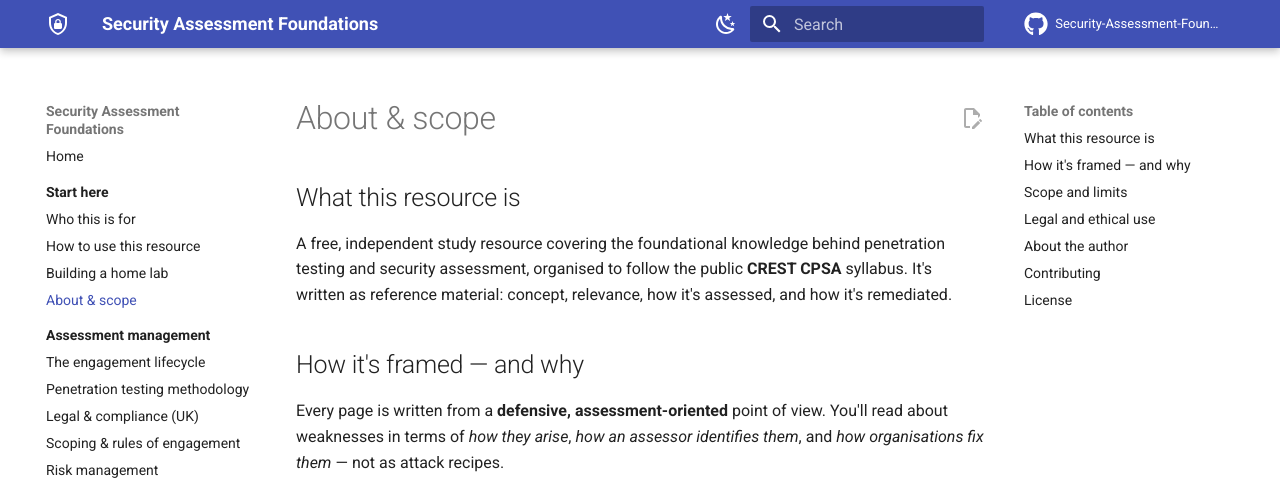
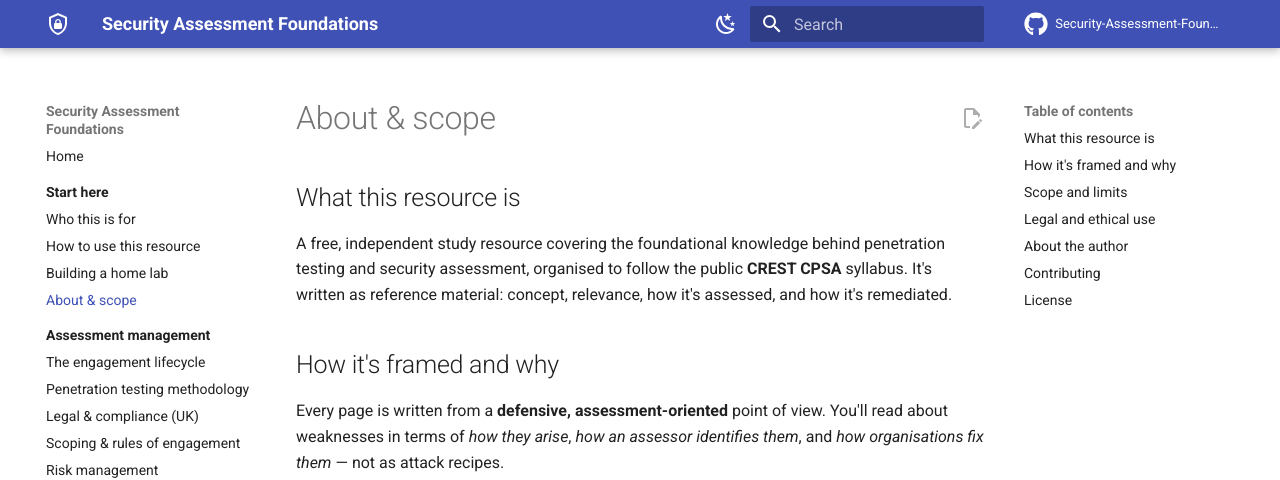
Before and after one commit to dunnedee/Security-Assessment-Foundations, an MkDocs documentation site: the page built from docs/getting-started/about.md, in a window 1280 px wide and 900 px high. Shown: the top 480 px of the window. Built offline with MkDocs 1.6.1 and Material for MkDocs 9.7.7, drawn with Linux system fonts in a browser that asks for light colours; comment, search, counter and statistics services are not loaded.

```diff
--- a/docs/getting-started/about.md
+++ b/docs/getting-started/about.md
@@ -7,7 +7,7 @@ penetration testing and security assessment, organised to follow the public
 **CREST CPSA** syllabus. It's written as reference material: concept,
 relevance, how it's assessed, and how it's remediated.
 
-## How it's framed — and why
+## How it's framed and why
 
 Every page is written from a **defensive, assessment-oriented** point of view.
 You'll read about weaknesses in terms of *how they arise*, *how an assessor
```
